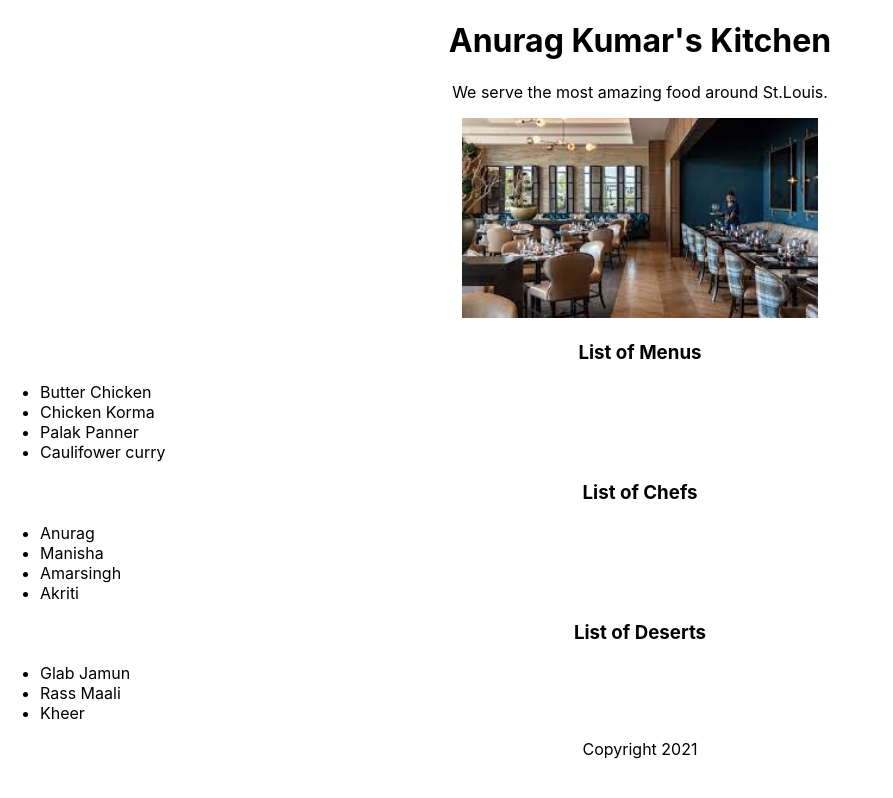
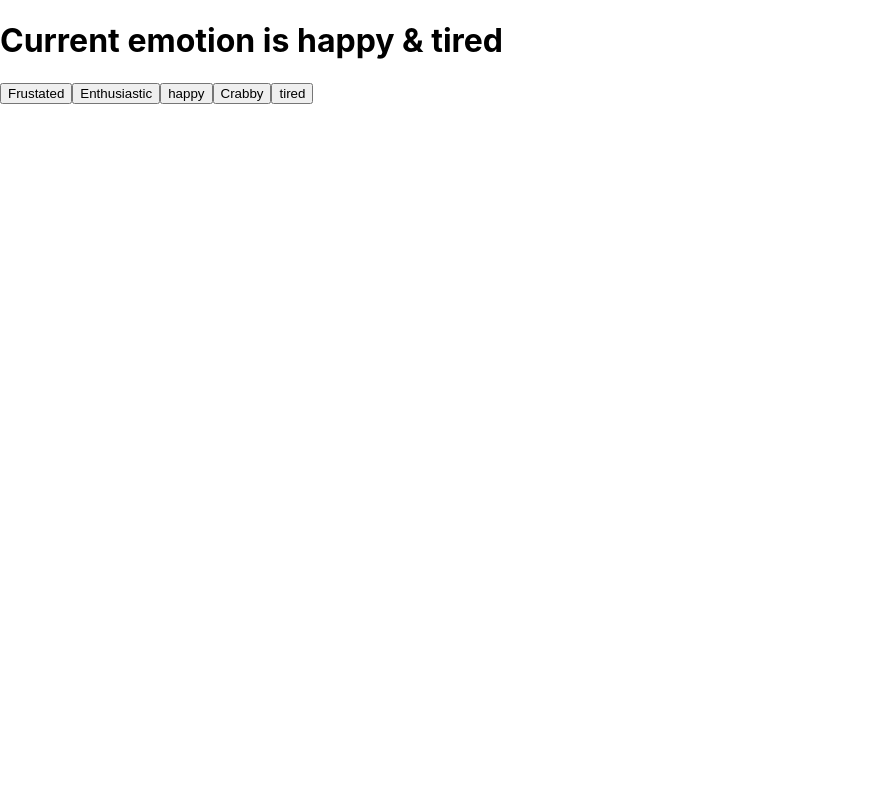
Before and after one commit to Anurag96/React-Essentials, a React (Create React App) app: page / in a window 1280 px wide. Shown: the whole page, without its empty margins (0-893 px from the left). Built offline with nearby package versions, Linux system fonts and the light colour scheme.

Commit message:
Example of useState & useEffect

```diff
--- a/src/App.js
+++ b/src/App.js
@@ -1,85 +1,31 @@
-import React from 'react';
+import React,{useState,useEffect} from 'react';
 import './App.css';
-import restaurant from "./restaurant.jpg"
+function App() {
+  const [emotion, setEmotion] =useState("happy");
+  const [secondary,setSecondary]=useState("tired")
 
-function Header(props){
+  useEffect(() => {
+    console.log(`It's ${emotion} around here`)
+    }
+    ,[emotion]);
 
-  return (
-    <header>
-      <h1>{props.name}'s Kitchen</h1>
-    </header>
-  )
-}
+  useEffect(() => {
+    console.log(`It's ${secondary} around here`)
+    }
+    ,[secondary]);
 
-function Main(props){
-  return(
-    <section>
-      <p> We serve the most amazing food around St.Louis.</p>
-      <img src={restaurant} height={200} alt=""/>
-      <h3>List of Menus</h3>
-      <ul style={{textAlign:"left"}}>
-      {
-        props.dishes.map((dish)=>(
-        <li key={dish.id}>{dish.title}</li>
-        ))
-      }
-      </ul>
-      <h3>List of Chefs</h3>
-      <ul style={{textAlign:"left"}}>
-      {
-        props.chefList.map((chef)=>(
-        <li key={chef.idss}> {chef.chef}</li>
-        ))
-      }
-      </ul>
+ return(
+ <>
+ <h1>Current emotion is {emotion} & {secondary}</h1>
+ <button onClick={()=>{setEmotion("frustated")}}>Frustated</button>
+ <button onClick={()=>{setEmotion("enthusiastic")}}>Enthusiastic</button>
+ <button onClick={()=>{setEmotion("happy")}}>happy</button>
+ <button onClick={()=>{setSecondary("crabby")}}>Crabby</button>
 
-      <h3>List of Deserts</h3>
-      <ul style={{textAlign:"left"}}>
-        {
+ <button onClick={()=>{setSecondary("tired")}}>tired</button>
+ </>
 
-          props.desert.map((des)=>(
-            <li key={des.ide}>{des.itemList}</li>
-          ))
-        }
-      </ul>
-
-      </section>
-  )
-}
-
-function Footer(props){
-  return(
-    <footer>
-      <p>Copyright {props.year}</p>
-    </footer>
-  )
-}
-
-const dishes=[
-  "Butter Chicken",
-  "Chicken Korma",
-  "Palak Panner",
-  "Caulifower curry"
-]
-
-const disheObjects = dishes.map((dish,i)=>({id:i,title:dish}))
-
-const chefList=["Anurag","Manisha","Amarsingh","Akriti"]
-
-const chefListObject = chefList.map((name,i)=>({idss:i,chef:name}));
-
-const desert =["Glab Jamun","Rass Maali","Kheer"]
-const desertObject= desert.map((item,i)=>({itemList:item,ide:i}));
-
-function App() {
-  return (
-    <div className="App">
-    <Header name="Anurag Kumar"/>
-    <Main dishes={disheObjects} chefList={chefListObject}  desert={desertObject}/>
-    <Footer year={new Date().getFullYear()}/>
-
-    </div>
-  );
+ )
 }
 
 export default App;
--- a/src/index.js
+++ b/src/index.js
@@ -5,4 +5,4 @@ import App from "./App"
 
 
 
-ReactDOM.render(<App/>,document.getElementById('root'));
+ReactDOM.render(<App  />,document.getElementById('root'));
```
Also changed, not shown: src/Sample_App.js (added, +87 -0 lines).
